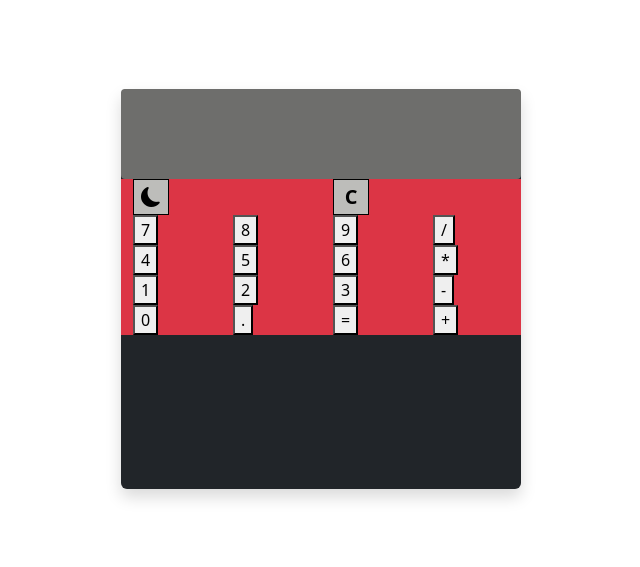
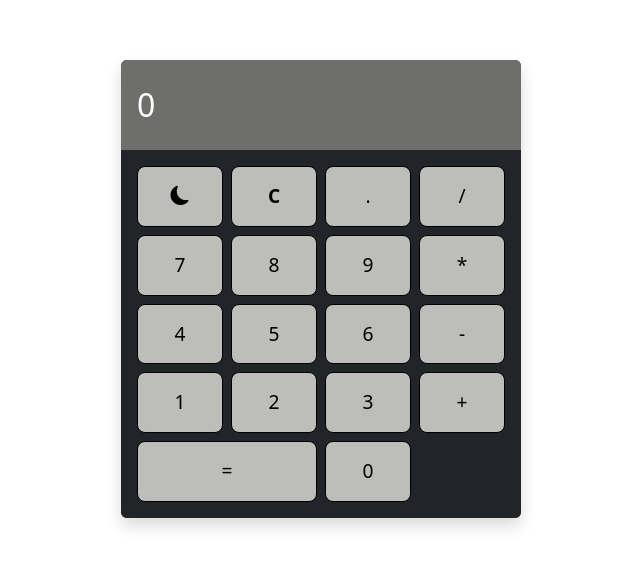
Before and after one commit to imama-ansari14/CodeAlpha_Projects, a plain HTML site: page Calculator/index.html in a window 1280 px wide. Shown: the part 111-678 px from the top of the page, without its empty margins (319-959 px from the left). Drawn offline with nearby package versions, Linux system fonts and the light colour scheme.

Commit message:
Almost completed the UI

```diff
--- a/Calculator/index.html
+++ b/Calculator/index.html
@@ -16,95 +16,42 @@
 <body>
 
     <section class="d-flex justify-content-center align-items-center min-vh-100 ">
+        <div class="calculator rounded shadow w-100">
 
-        <div class="calculator bg-dark rounded shadow w-100 ">
-            <!-- Screen UI -->
-            <div class="screen rounded-1"></div>
+            <!-- Screen -->
+            <div class="screen rounded-top text-end text-white d-flex align-items-center px-3">
+                <span id="display">0</span>
+            </div>
 
-            <!-- BUTTIONS UI -->
-            <div class="container d-flex flex-column bg-danger">
-                <!-- 1st Row -->
-                <div class="row ">
+            <!-- Keypad -->
+            <div class="keypad bg-dark p-3 rounded-bottom">
+                <div class="row g-2">
+                    <div class="col-3"><button class="btns w-100"><i class="bi bi-moon-fill"></i></button></div>
+                    <div class="col-3"><button class="btns w-100 fw-bold">C</button></div>
+                    <div class="col-3"><button class="btns w-100">.</button></div>
+                    <div class="col-3"><button class="btns w-100">/</button></div>
 
-                    <div class="col">
-                        <button class="btns"> <i class="bi bi-moon-fill"></i></button>
-                    </div>
-                    <div class="col">
-                        <button class="btns fw-bold">C</button>
+                    <div class="col-3"><button class="btns w-100">7</button></div>
+                    <div class="col-3"><button class="btns w-100">8</button></div>
+                    <div class="col-3"><button class="btns w-100">9</button></div>
+                    <div class="col-3"><button class="btns w-100">*</button></div>
+
+                    <div class="col-3"><button class="btns w-100">4</button></div>
+                    <div class="col-3"><button class="btns w-100">5</button></div>
+                    <div class="col-3"><button class="btns w-100">6</button></div>
+                    <div class="col-3"><button class="btns w-100">-</button></div>
+
+                    <div class="col-3"><button class="btns w-100">1</button></div>
+                    <div class="col-3"><button class="btns w-100">2</button></div>
+                    <div class="col-3"><button class="btns w-100">3</button></div>
+                    <div class="col-3" rowspan="2"><button class="btns w-100 h-100">+</button></div>
+
+                    <div class="col-6"><button class="btns w-100">=</button></div>
+                    <div class="col-3"><button class="btns w-100">0</button></div>
                 </div>
             </div>
 
-                <!-- 2nd Row -->
-                <div class="row">
-                    <div class="col">
-                        <button>7 </button>
         </div>
-                    <div class="col">
-                        <button> 8</button>
-                    </div>
-                    <div class="col">
-                        <button>9 </button>
-                    </div>
-                    <div class="col">
-                        <button>/</button>
-                    </div>
-                </div>
-
-                <!-- 3nd Row -->
-                <div class="row">
-                    <div class="col">
-                        <button>4 </button>
-                    </div>
-                    <div class="col">
-                        <button> 5</button>
-                    </div>
-                    <div class="col">
-                        <button> 6</button>
-                    </div>
-                    <div class="col">
-                        <button> *</button>
-                    </div>
-                </div>
-
-                <!-- 4nd Row -->
-                <div class="row">
-                    <div class="col">
-                        <button>1 </button>
-                    </div>
-                    <div class="col">
-                        <button>2 </button>
-                    </div>
-                    <div class="col">
-                        <button>3 </button>
-                    </div>
-                    <div class="col">
-                        <button>-</button>
-                    </div>
-                </div>
-
-                <!-- 5nd Row -->
-                <div class="row">
-                    <div class="col">
-                        <button>0 </button>
-                    </div>
-                    <div class="col">
-                        <button>. </button>
-                    </div>
-                    <div class="col">
-                        <button> =</button>
-                    </div>
-                    <div class="col">
-                        <button>+ </button>
-                    </div>
-                </div>
-
-
-
-
-
-
-
-
 
         </div>
 
--- a/Calculator/style.css
+++ b/Calculator/style.css
@@ -1,4 +1,4 @@
-.calculator {
+/* .calculator {
   width: 90vw;
   max-width: 400px;
   min-height: 400px;
@@ -13,4 +13,26 @@
   border: 1px solid black;
   height: 36px;
   width: 36px;
+} */
+
+.calculator {
+  width: 90vw;
+  max-width: 400px;
+  background-color: #222;
 }
+
+.screen {
+  background-color: #6e6e6c;
+  height: 90px;
+  font-size: 2rem;
+}
+
+.btns {
+  font-size: 1.2rem;
+  background-color: #bdbdba;
+  border: 1px solid black;
+  padding: 15px;
+  border-radius: 8px;
+}
+
+/* 22/5/2025 */
```
Lines whose indentation alone changed are shown as unchanged.
